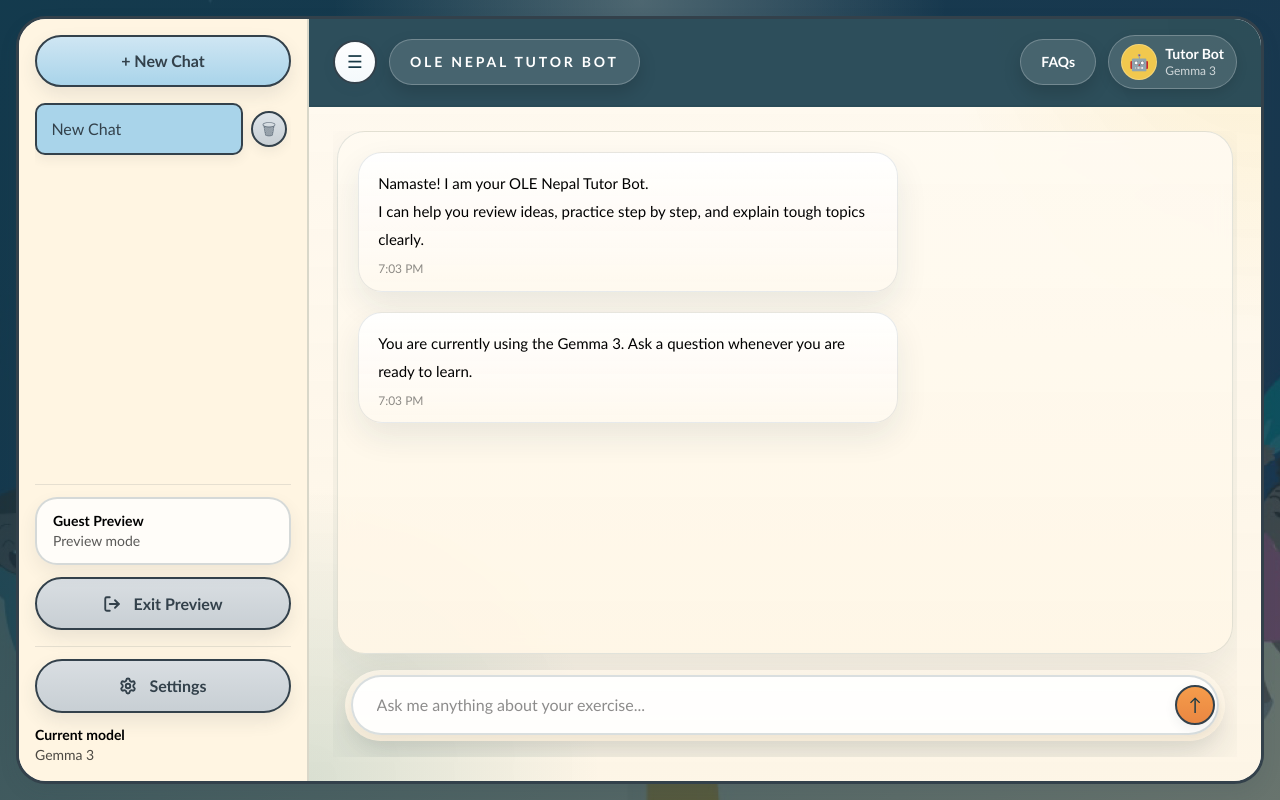
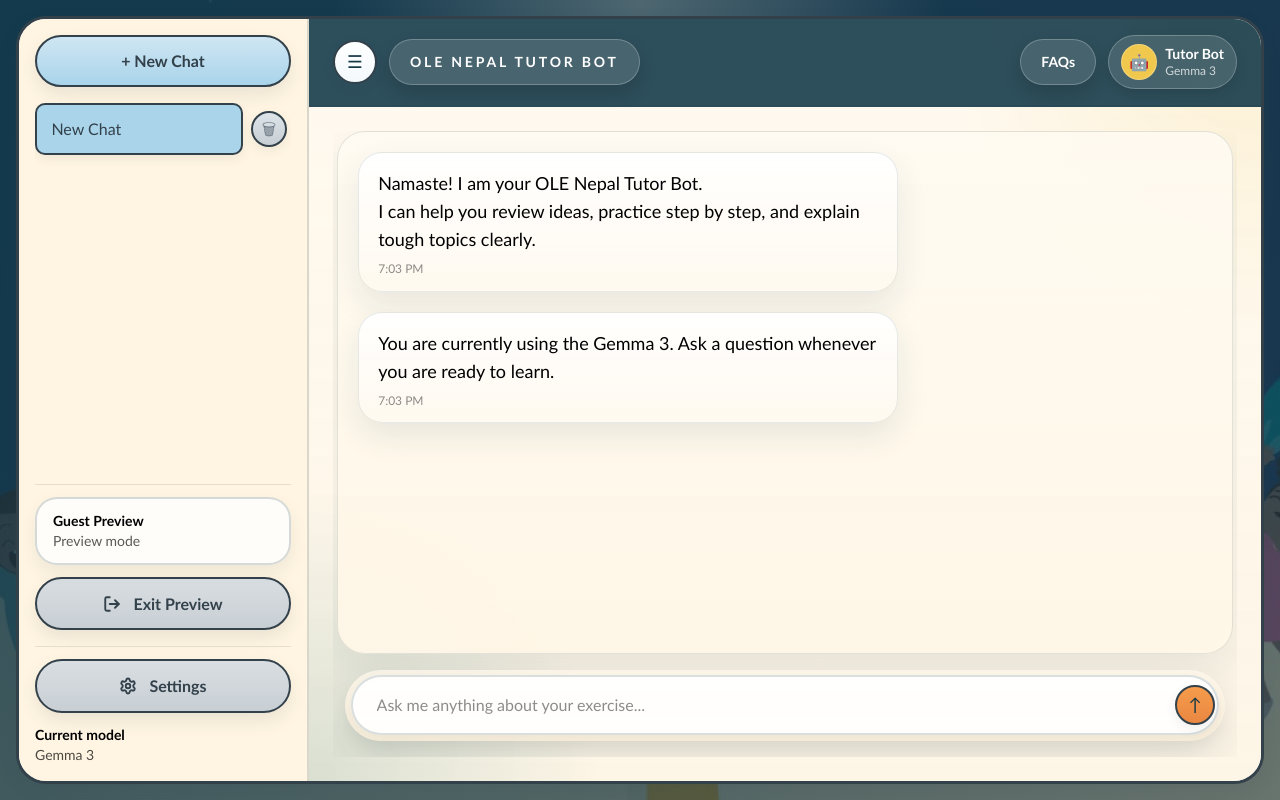
Before and after one commit to sheza-chaudhry/Capstone-AI-Powered-Learning-Platform, a Next.js app in the folder frontend/: page / in a window 1280 px wide. Both pictures are taken after a click on the button "Continue as Guest". Built offline with nearby package versions, Linux system fonts and the light colour scheme.

Commit message:
Latex Rendering Update
Updated the system prompt to ask for latex output from models, updated the MathRenderer Component, and added  a MathRenderer Component to the ChatWindow Component. This allows for more comprehensive math rendering. Also increased the size of the chatbot text.

```diff
--- a/frontend/components/ChatWindow.tsx
+++ b/frontend/components/ChatWindow.tsx
@@ -2,6 +2,8 @@
 
 import { useEffect, useRef } from "react";
 import ChatInput from "./ChatInput";
+import MathRenderer from "./MathRenderer";
+
 
 type Message = {
   role: "user" | "bot";
@@ -43,9 +45,16 @@ export default function ChatWindow({
                       : "message-bubble-bot"
                   }`}
                 >
-                  <p className="whitespace-pre-line text-[15px] leading-7 text-black">
-                    {message.text}
-                  </p>
+                  {message.role === "bot" ? ( // Displaying message
+                    <div className="text-[18px] leading-7 text-black">
+                      <MathRenderer content={message.text} />
+                    </div>
+                  ) : (
+                    <p className=" text-[18px] leading-7 text-black">
+                      {message.text}
+                    </p>
+                  )}
+
                   <div className="mt-2 text-xs text-black/45">{message.time}</div>
                 </div>
               </div>
--- a/frontend/components/MathRenderer.tsx
+++ b/frontend/components/MathRenderer.tsx
@@ -1,12 +1,22 @@
 import 'katex/dist/katex.min.css'
-import { InlineMath, BlockMath } from 'react-katex'
+import ReactMarkdown from 'react-markdown'
+import remarkMath from 'remark-math'
+import rehypeKatex from 'rehype-katex'
 
 export default function MathRenderer({ content }: { content: string }) {
-  const hasBlockMath = content.includes('$$')
-
-  if (hasBlockMath) {
-    return <BlockMath math={content.replace(/\$\$/g, '')} />
-  }
-
-  return <InlineMath math={content} />
+  return (
+    <ReactMarkdown
+      remarkPlugins={[remarkMath]}
+      rehypePlugins={[rehypeKatex]}
+      components={{
+        p: ({ children }) => (
+          <p className="mb-3 last:mb-0 leading-7 text-[18px] text-black whitespace-pre-line">
+            {children}
+          </p>
+        ),
+      }}
+    >
+      {content}
+    </ReactMarkdown>
+  )
 }
```
Also changed, not shown: frontend/package.json (+5 -2 lines), 2 other files (tests, documents, lock files or other folders).
